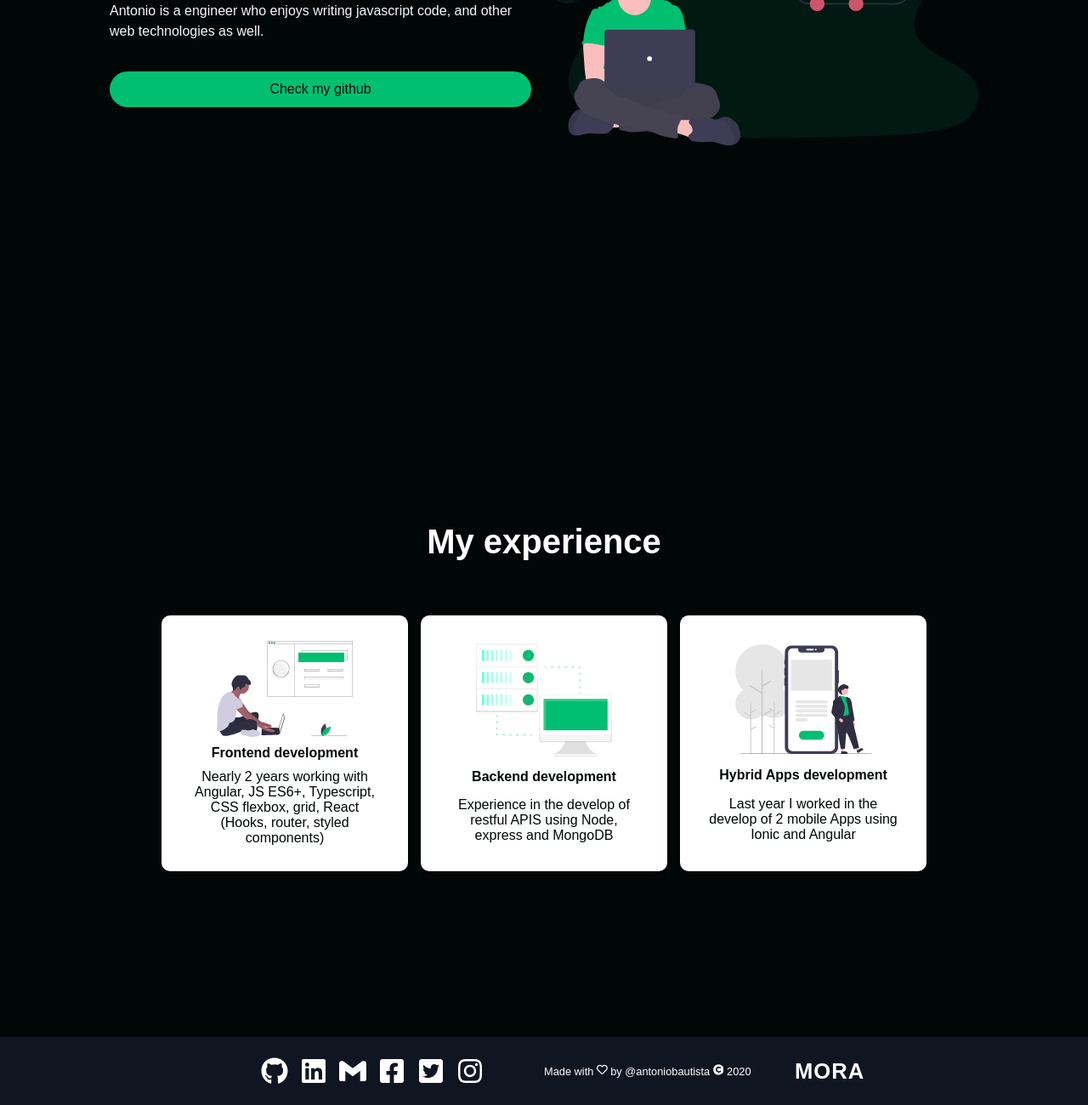
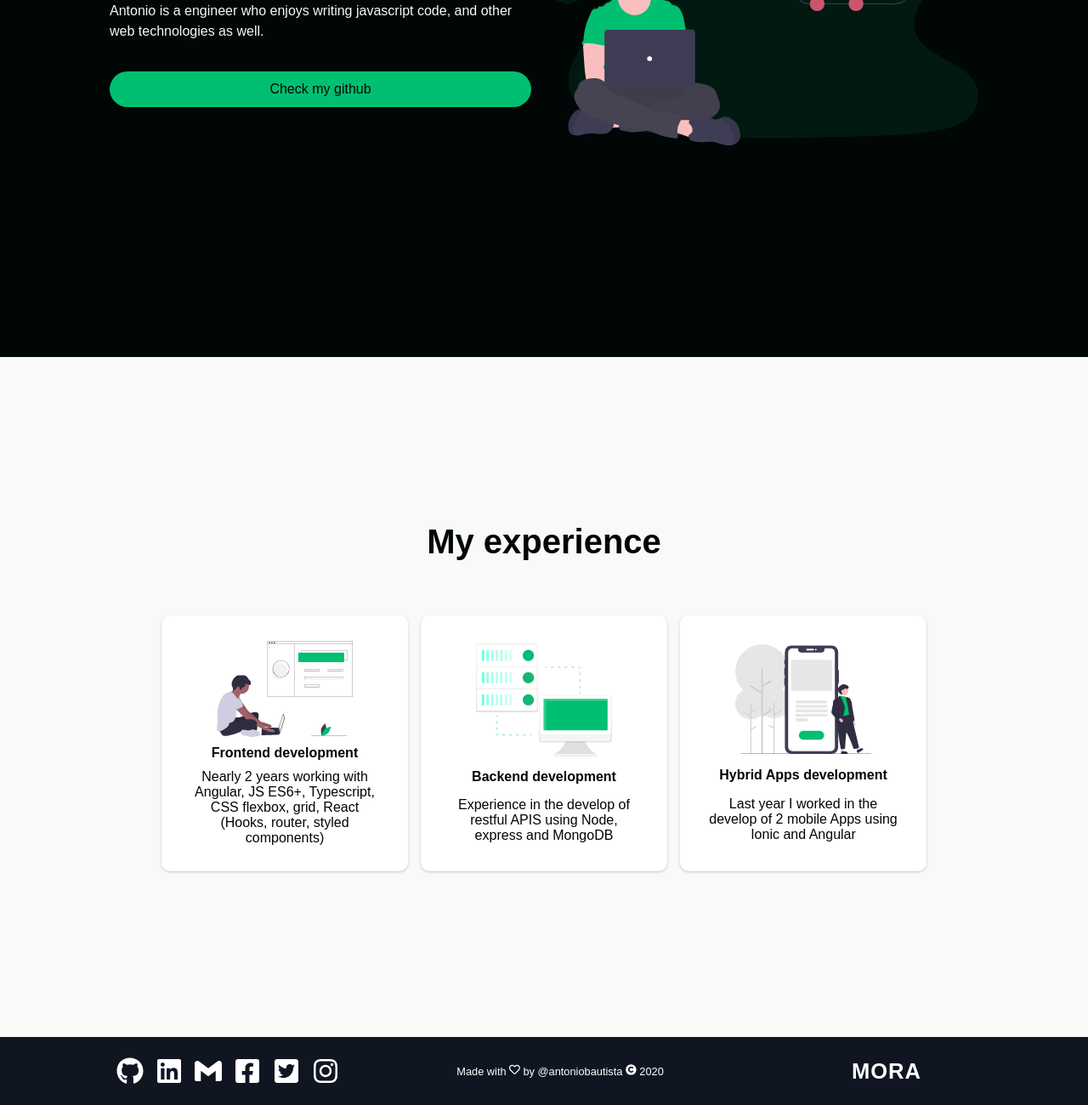
Before and after one commit to Antoniomora95/react-website, a React (Create React App) app: page / in a window 1280 px wide. Shown: the part 2060-3360 px from the top of the page at 85% size. Built offline with nearby package versions, Linux system fonts and the light colour scheme; a web font is replaced by a local one.

Commit message:
fix grid gooter

```diff
--- a/src/components/Footer/FooterElements.js
+++ b/src/components/Footer/FooterElements.js
@@ -16,7 +16,7 @@ export const FooterWrap = styled.div`
     // how css know what would be the value of 1fr?
     // 1.- if you have a width in the div that would be your 1fr
     // 2.- if you do not have a width, 1fr would be the biggest size of your grid elements
-    grid-template-columns: 2fr 1.3fr .7fr;
+    grid-template-columns: 1fr 2fr 1fr;
     grid-template-areas: 'FooColLinks FooColCredits FooColHome';
     grid-gap: 15px;
     padding: 20px 40px;
--- a/src/components/InfoSection/data.js
+++ b/src/components/InfoSection/data.js
@@ -47,8 +47,8 @@ export const homeObj = {
 
 export const ServicesObj = {
     id:'experience',
-    lightBg: false,
-    lightTitle: true,
+    lightBg: true,
+    lightTitle: false,
     lightText: false,
     titleSection: 'My experience',
     cards: [
```
Also changed, not shown: 1 other file (tests, documents, lock files or other folders).
